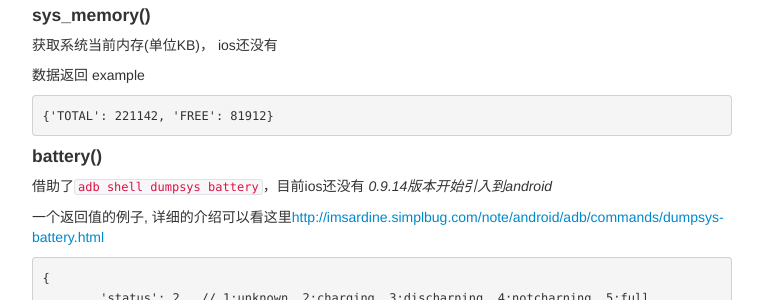
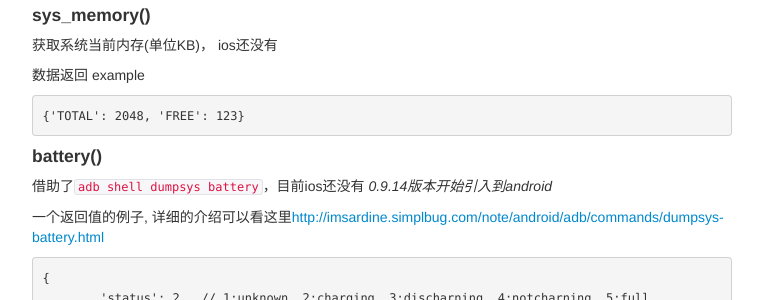
Before and after one commit to NetEase/airtest, a Jekyll site: the page built from _posts/2014-10-31-components-apilist.md, in a window 1280 px wide and 900 px high, scrolled down 2144 px. Shown: the part 151-451 px from the top of the window, without its empty margins (378-1141 px from the left). Built offline with Jekyll 4.4.1, drawn with Linux system fonts in a browser that asks for light colours; comment, search, counter and statistics services are not loaded.

Commit message:
change exmpale(sys_memory) to an understanble value

```diff
--- a/_posts/2014-10-31-components-apilist.md
+++ b/_posts/2014-10-31-components-apilist.md
@@ -120,7 +120,7 @@ ios的则是, 少了个PSS
 
 数据返回 example
 
-	{'TOTAL': 221142, 'FREE': 81912}
+	{'TOTAL': 2048, 'FREE': 123}
 
 #### battery()
 借助了`adb shell dumpsys battery`，目前ios还没有 *0.9.14版本开始引入到android*
```
